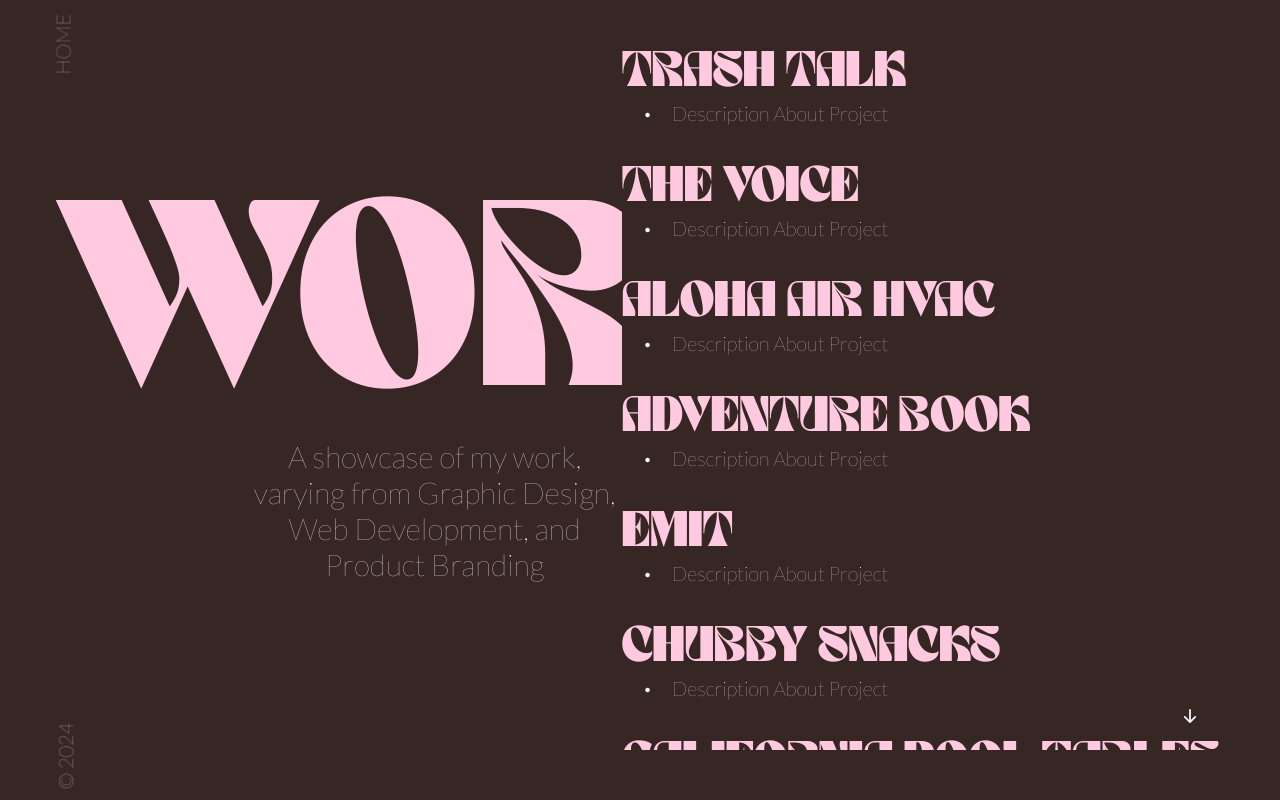
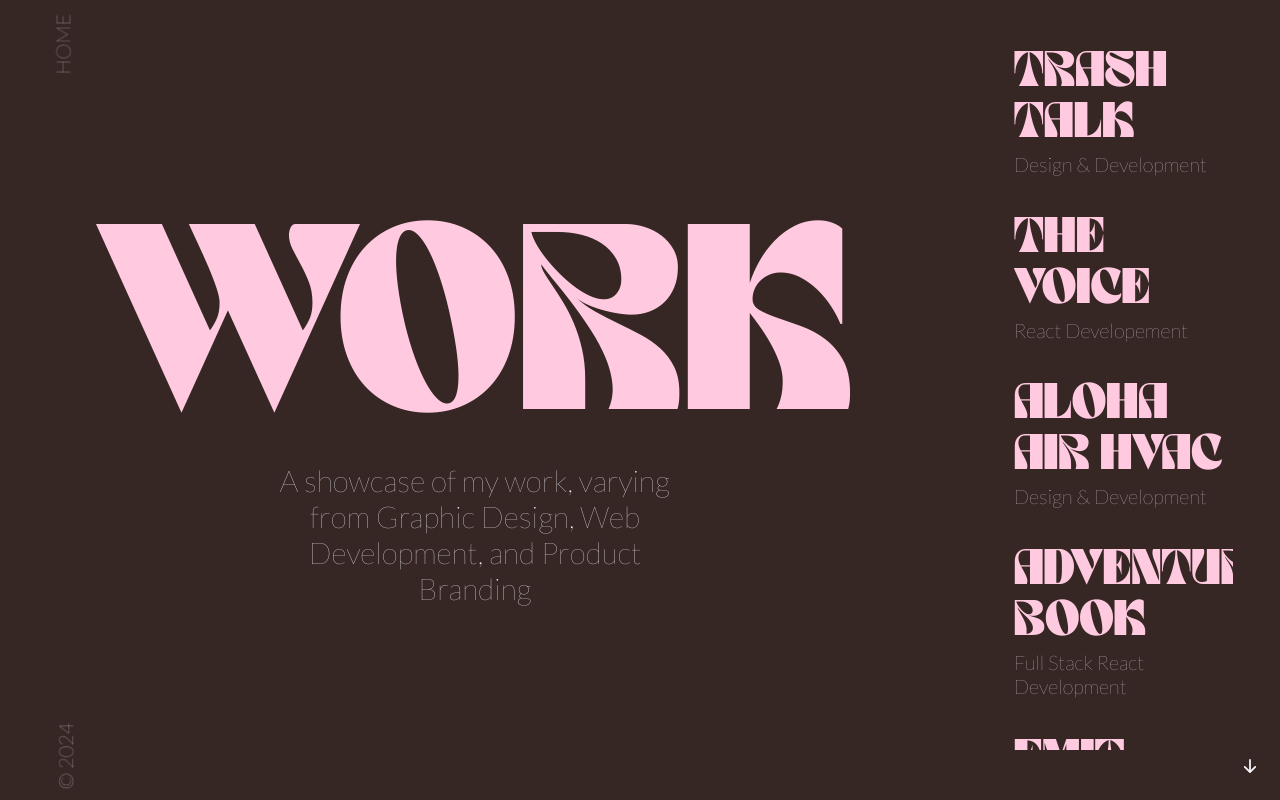
Before and after one commit to Miacarmen/portfolio-v2, a React (Create React App) app in the folder client/: page /work in a window 1280 px wide. Built offline with nearby package versions, Linux system fonts and the light colour scheme.

Commit message:
fixed grid layout for work page

```diff
--- a/client/src/pages/Contact.js
+++ b/client/src/pages/Contact.js
@@ -23,7 +23,7 @@
             <input type='email' id='email' name='email' required />
 
             <label for='message'>Message:</label>
-            <input type='text' id='message' name='message' required />
+            <textarea type='text' id='message' name='message' required />
 
             <button className='submit-btn' type='submit'>
               Send Message
--- a/client/src/pages/Work.js
+++ b/client/src/pages/Work.js
@@ -32,6 +32,7 @@
             and Product Branding
           </p>
         </div>
+
         <div className='col-2-4'>
           {linkData.map((data) => (
             <Link
@@ -40,7 +41,7 @@
               className='custom-link'
             >
               <h2 className='link-title'>{data.title}</h2>
-              <p className='link-desc'>{data.desc}</p>
+              <p className='link-desc'>{data.subtitle}</p>
             </Link>
           ))}
 
@@ -50,6 +51,7 @@
             </div>
           )}
         </div>
+
       </div>
     </div>
   );
--- a/client/src/styles/contact.styles.css
+++ b/client/src/styles/contact.styles.css
@@ -42,18 +42,24 @@
 .contact-form input {
   width: 345px;
   border-radius: 5px;
-  background-color: #f8f8ff
+  background-color: #f8f8ff;
 }
 
-#name, #email {
+.contact-form textarea {
+  width: 345px;
+  height: 150px;
+  margin-bottom: 12px;
+  border-radius: 5px;
+  background-color: #f8f8ff;
+  padding: 5px;
+  vertical-align: top; /* text alignment to top */
+  font-family: 'Lato', sans-serif;
+}
+
+#name,
+#email {
   height: 30px;
 }
-
-#message {
-  height: 150px;
-  margin-bottom: 12px;
-}
-
 
 .submit-btn {
   background-color: #ffcae0;
@@ -68,7 +74,7 @@
 }
 
 .contact-form button:hover {
-    background-color: #2A1F1E;
+  background-color: #2a1f1e;
   /* border: 1px solid #ffcae0; */
   color: #ffcae0;
 }
--- a/client/src/styles/project.styles.css
+++ b/client/src/styles/project.styles.css
@@ -33,3 +33,8 @@
   font-size: 20px;
   color: #f8f8ff;
 }
+
+.work-link p:hover {
+  color: #ffcae0;
+  cursor: pointer;
+}
--- a/client/src/styles/work.styles.css
+++ b/client/src/styles/work.styles.css
@@ -3,22 +3,45 @@
   justify-content: center;
   align-items: center;
   height: 100vh;
+  margin: 0em 0em 0em 1em;
 }
 
 .work-grid-container {
   display: grid;
   grid-template-columns: repeat(3, 1fr);
   gap: 5rem;
-  /* border: 1px solid red; */
 }
 
 .col-1-4 {
-  grid-column: span 2;
-  position: sticky; /* Fixed positioning within column */
+  grid-column: span 1;
+  position: sticky;
   display: flex;
   flex-direction: column;
   justify-content: center;
-  align-items: center;
+  align-items: flex-start;
+  text-align: center;
+  margin: 3em 1em 0em 1em;
+}
+
+.col-2-4 {
+  grid-column: span 2;
+  display: flex;
+  flex-direction: column;
+  max-height: calc(
+    100vh - 100px
+  ); /* Adjust height to fit available space, excluding header */
+  overflow: auto;
+  margin-left: 4em;
+}
+
+/* Hide scrollbar */
+.col-2-4::-webkit-scrollbar {
+  width: 0; /* Remove scrollbar width */
+}
+
+/* Create space for hidden scrollbar */
+.col-2-4 {
+  margin-right: -17px; /* Adjust based on the width of the scrollbar */
 }
 
 .work-tagline {
@@ -26,27 +49,10 @@
   font-weight: 100;
   font-style: normal;
   font-size: 30px;
-  text-align: center;
+  display: flex;
+  align-self: flex-start;
   padding: 0em 6em 0em 6em;
 }
-
-.col-2-4 {
-    grid-column: 3;
-    display: flex;
-    flex-direction: column;
-    overflow-y: auto; /* Add vertical scrollbar when content overflows */
-    max-height: calc(
-      100vh - 100px
-    ); /* Adjust height to fit available space, excluding header */
-    position: fixed;
-    top: 50%; /* Start from the middle */
-    right: 0;
-    transform: translate(
-      -10%,
-      -50%
-    ); /* Adjust horizontally and vertically */
-    z-index: 0; /* place behind the sticky column */
-  }
 
 .link-title {
   font-family: 'TAN-BUSTER';
@@ -62,20 +68,18 @@
   padding-bottom: 2em;
   list-style-type: disc;
   text-decoration: none;
-    color: #f8f8ff !important;;
+  color: #f8f8ff !important;
 }
 
 .col-2-4 p::before {
-  content: '\2022'; /* Unicode character for bullet point */
   display: inline-block;
-  width: 1em; /* Adjust width for space between bullet point and text */
-  margin-right: 0.5em; /* Adjust margin for space between bullet point and text */
-  margin-left: 1em; /* Adjust left margin to push the bullet point to the right */
+  width: 1em; /* space between bullet point and text */
+  margin-right: 0.5em; /* space between bullet point and text */
 }
 
 .col-3-4 {
-    position: absolute;
-    bottom: 0;
-    right: 0;
-    margin: 1rem;
-  }
+  position: absolute;
+  bottom: 0;
+  right: 0;
+  margin: 1rem;
+}
```
Lines whose indentation alone changed are shown as unchanged.
